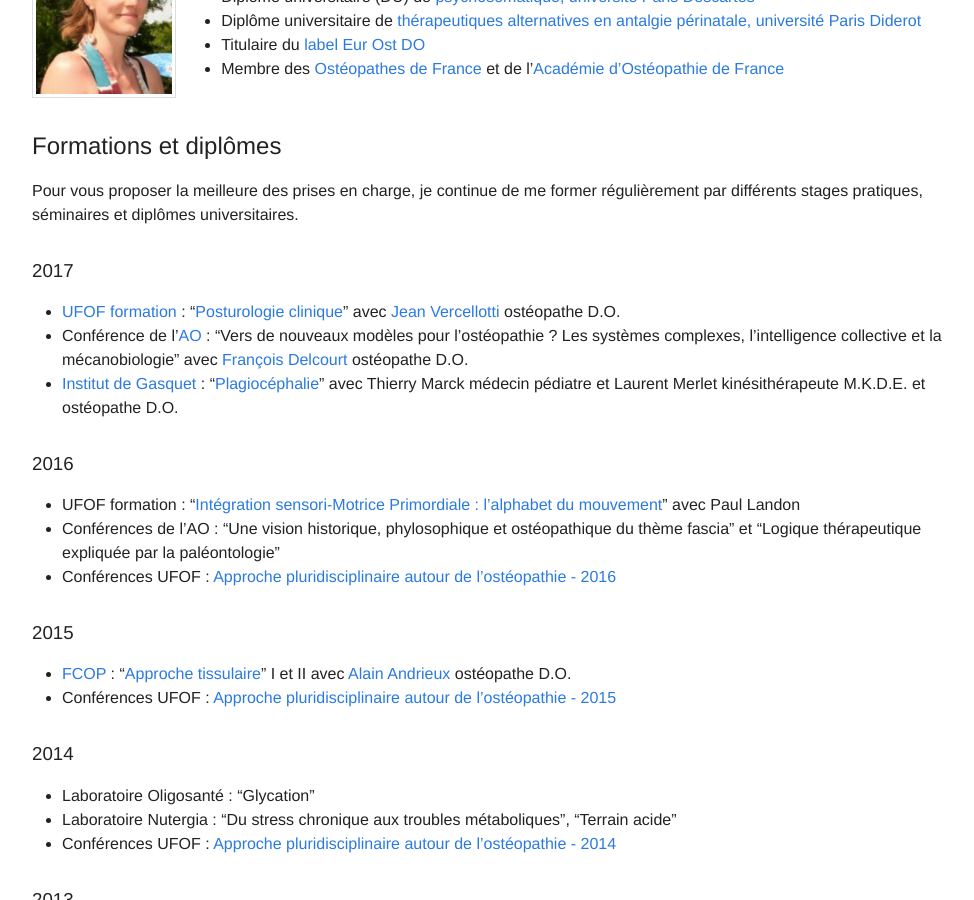
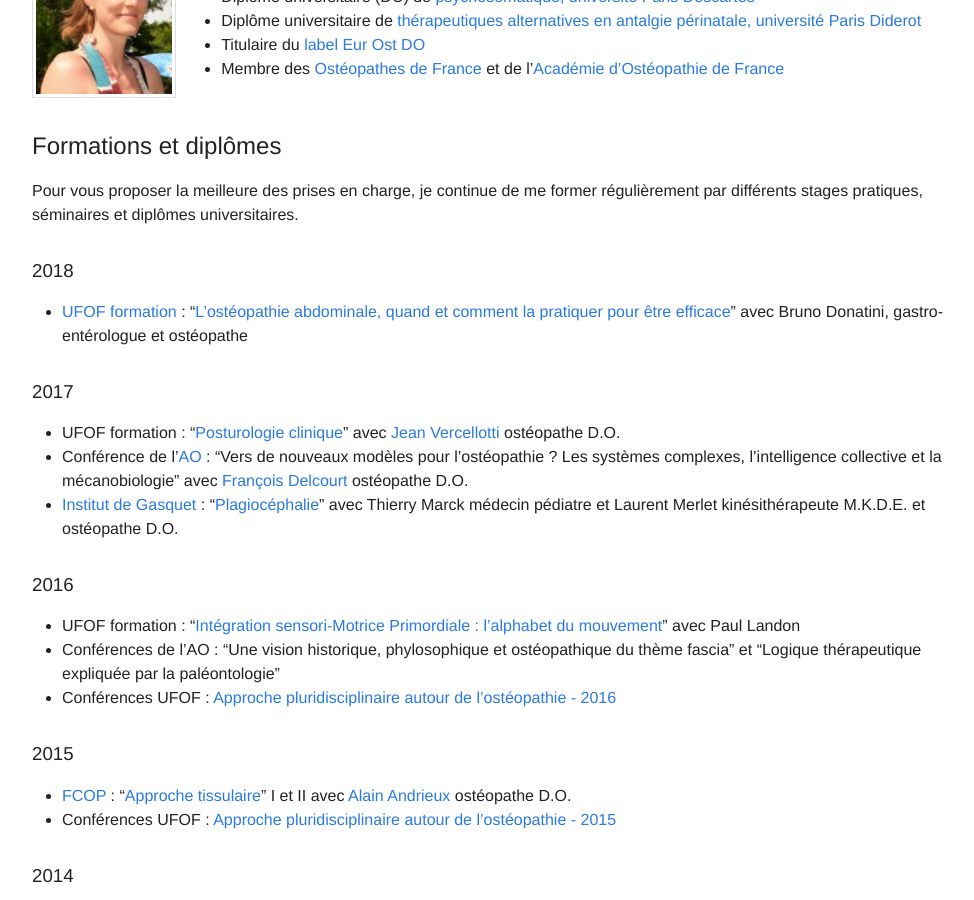
Before and after one commit to tkrotoff/osteo15, a Jekyll site: the page built from 1-Votre-osteopathe.md, in a window 1280 px wide and 900 px high, scrolled down 398 px. Shown: the whole window, without its empty margins (138-1112 px from the left). Built offline with Jekyll 4.4.1, drawn with Linux system fonts in a browser that asks for light colours; nearby versions of some CDN libraries.

Commit message:
Votre ostéopathe

```diff
--- a/1-Votre-osteopathe.md
+++ b/1-Votre-osteopathe.md
@@ -26,9 +26,13 @@ sitenav: true
 
 Pour vous proposer la meilleure des prises en charge, je continue de me former régulièrement par différents stages pratiques, séminaires et diplômes universitaires.
 
+### 2018
+
+- [UFOF formation](https://osteofrance.com/formation/) : "[L'ostéopathie abdominale, quand et comment la pratiquer pour être efficace](https://osteofrance.com/formation/archives/2018/01/losteopathie-abdominale-quand-et-comment-la-pratiquer-pour-etre-efficece)" avec Bruno Donatini, gastro-entérologue et ostéopathe
+
 ### 2017
 
-- [UFOF formation](https://osteofrance.com/formation/) : "[Posturologie clinique](https://osteofrance.com/formation/2017/10/posturologie-clinique)" avec [Jean Vercellotti](http://www.vercellotti-belot.fr/crbst_20.html) ostéopathe D.O.
+- UFOF formation : "[Posturologie clinique](https://osteofrance.com/formation/2017/10/posturologie-clinique)" avec [Jean Vercellotti](http://www.vercellotti-belot.fr/crbst_20.html) ostéopathe D.O.
 - Conférence de l'[AO](http://academie-osteopathie.fr/) : "Vers de nouveaux modèles pour l'ostéopathie ? Les systèmes complexes, l'intelligence collective et la mécanobiologie" avec [François Delcourt](http://www.francoisdelcourt.com/) ostéopathe D.O.
 - [Institut de Gasquet](http://www.degasquet.com/) : "[Plagiocéphalie](http://www.degasquet.com/maternite/30-invites-plagiocephalie.html)" avec Thierry Marck médecin pédiatre et Laurent Merlet kinésithérapeute M.K.D.E. et ostéopathe D.O.
 
```
